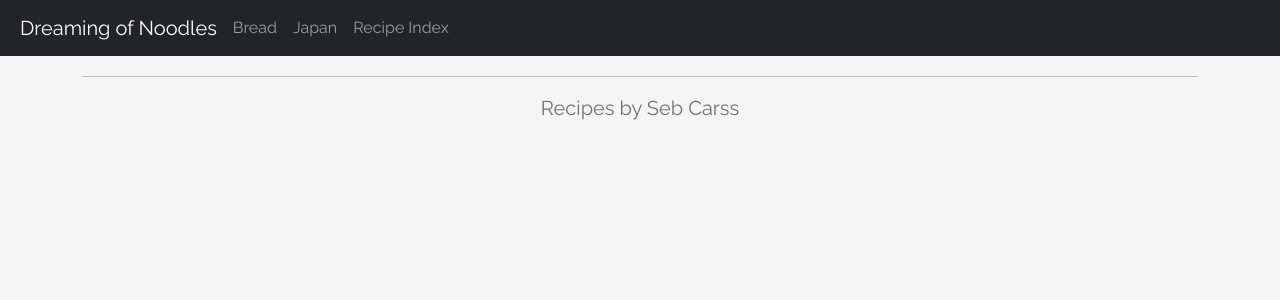
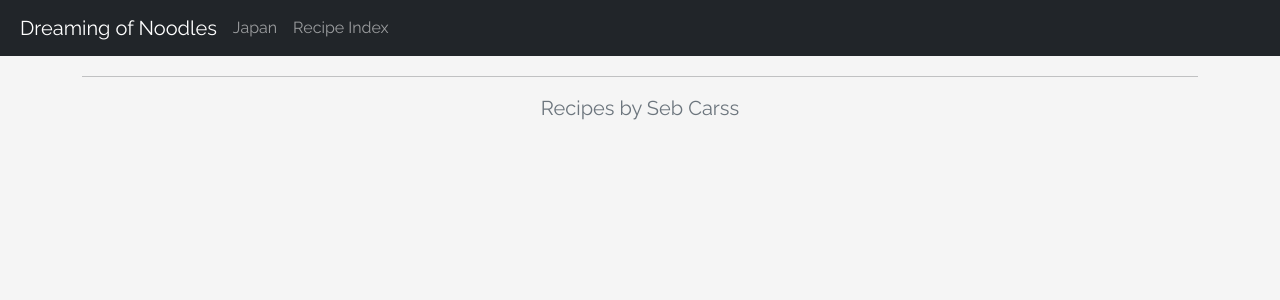
Before and after one commit to sebcarss/dreaming-of-noodles, a Next.js app: page / in a window 1280 px wide. Shown: the top 300 px of the page. Built offline with nearby package versions, Linux system fonts and the light colour scheme.

Commit message:
Revert Japan image to fix bug with image optimization

```diff
--- a/components/navigation.js
+++ b/components/navigation.js
@@ -8,9 +8,8 @@ export default function Navigation() {
           <Navbar.Toggle aria-controls="basic-navbar-nav" />
           <Navbar.Collapse id="basic-navbar-nav">
             <Nav className="me-auto">
-              <Nav.Link key='0' href='/tags/bread'>Bread</Nav.Link>
-              <Nav.Link key='1' href='/japan'>Japan</Nav.Link>
-              <Nav.Link key='2' href='/recipe-index'>Recipe Index</Nav.Link>
+              <Nav.Link key='0' href='/japan'>Japan</Nav.Link>
+              <Nav.Link key='1' href='/recipe-index'>Recipe Index</Nav.Link>
             </Nav>
           </Navbar.Collapse>
       </Navbar>
--- a/pages/japan.js
+++ b/pages/japan.js
@@ -1,6 +1,6 @@
 import Layout from '../components/layout'
 import Container from 'react-bootstrap/Container'
-import Image from 'next/image'
+// import Image from 'next/image'
 import Row from 'react-bootstrap/Row'
 import Col from 'react-bootstrap/Col'
 
@@ -14,7 +14,7 @@ export default function Japan() {
                     <h1>Japan</h1>
                 </Row>
                 <Row>
-                    <Col sm={0} md={1} lg={2} xl={3}/>
+                    {/* <Col sm={0} md={1} lg={2} xl={3}/>
                     <Col>
                         <Image
                             src="/images/Regions_and_Prefectures_of_Japan_2.svg"
@@ -22,7 +22,7 @@ export default function Japan() {
                             width="545"
                         />
                     </Col>
-                    <Col sm={0} md={1} lg={2} xl={3}/>
+                    <Col sm={0} md={1} lg={2} xl={3}/> */}
                 </Row>
             </Container>
         </Layout>
```
